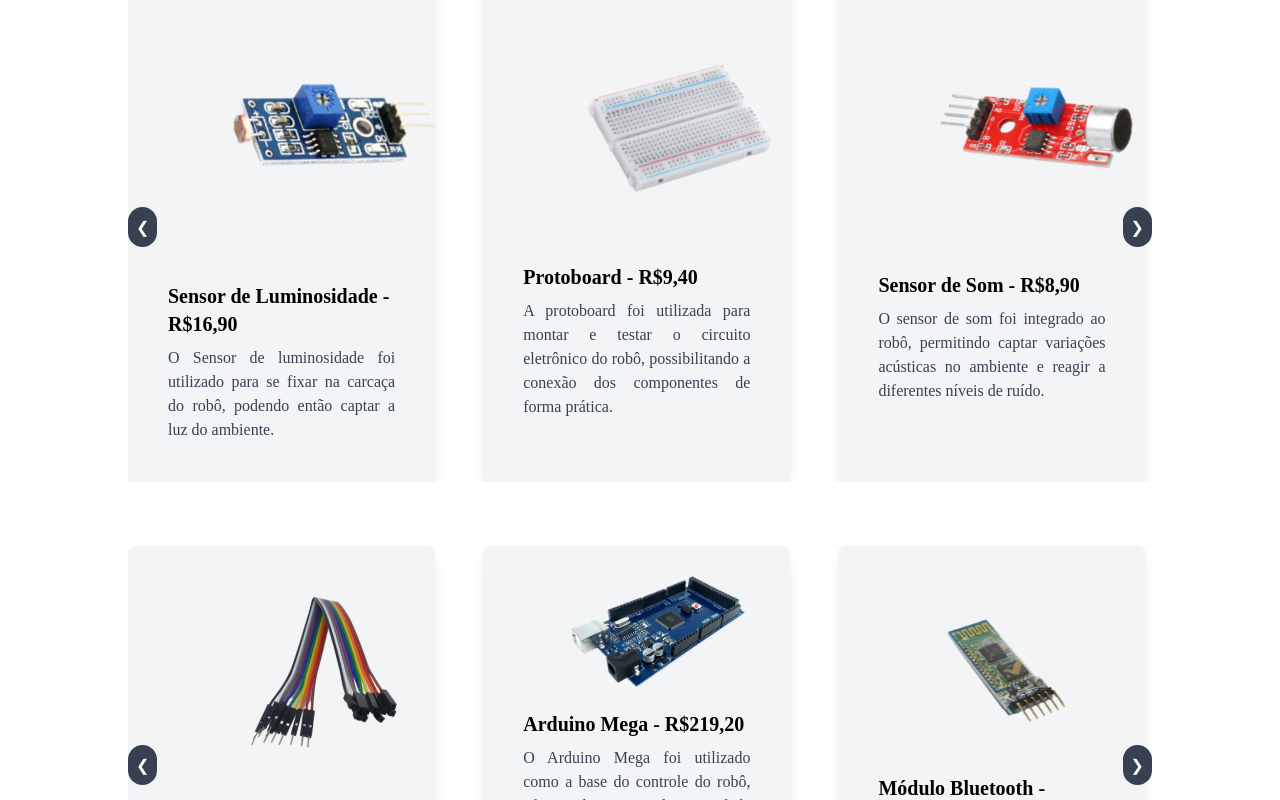
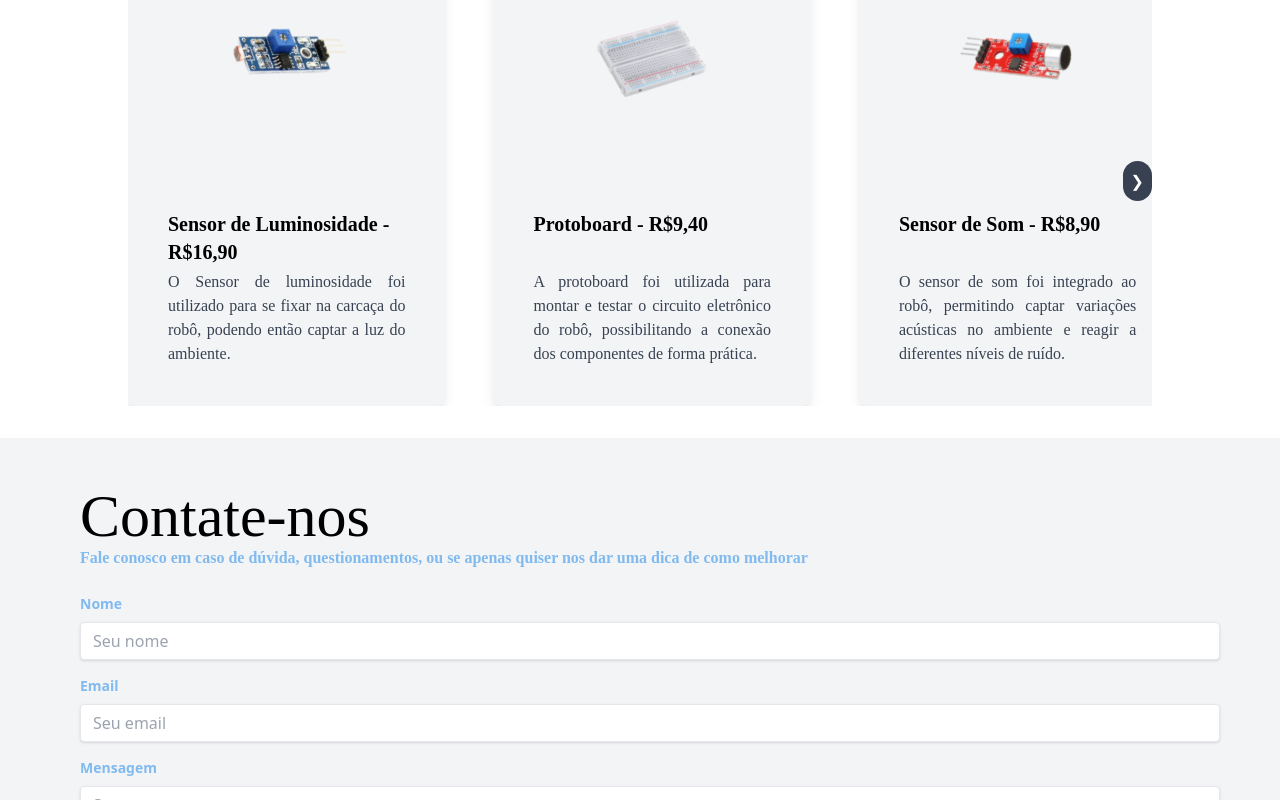
Before and after one commit to MelLayanne/ProjetoBuddy, a React (Vite) app: page /componentes in a window 1280 px wide. Shown: the part 1060-1860 px from the top of the page. Built offline with nearby package versions, Linux system fonts and the light colour scheme; a small style sheet from the web is missing.

Commit message:
componentes

```diff
--- a/src/pages/componentes/ComponentesP.jsx
+++ b/src/pages/componentes/ComponentesP.jsx
@@ -1,4 +1,4 @@
-import React, { useState } from 'react';
+import React, { useState, useEffect } from 'react';
 import sensorL from '../../assets/sensorL.svg';
 import protoboard from '../../assets/protoboard.svg';
 import jumpers from '../../assets/jumpers.svg';
@@ -10,66 +10,46 @@
 import servo from '../../assets/servo.svg';
 
 const ComponentesP = () => {
-  const carousel1Items = [
+  const components = [
     { img: sensorL, title: 'Sensor de Luminosidade', price: 'R$16,90', description: 'O Sensor de luminosidade foi utilizado para se fixar na carcaça do robô, podendo então captar a luz do ambiente.' },
     { img: protoboard, title: 'Protoboard', price: 'R$9,40', description: 'A protoboard foi utilizada para montar e testar o circuito eletrônico do robô, possibilitando a conexão dos componentes de forma prática.' },
     { img: sensorS, title: 'Sensor de Som', price: 'R$8,90', description: 'O sensor de som foi integrado ao robô, permitindo captar variações acústicas no ambiente e reagir a diferentes níveis de ruído.' },
     { img: lcd, title: 'Display LCD', price: 'R$21,90', description: 'O Display LCD é responsável por mostrar as horas e indicar a temperatura exterior.' },
-    { img: moduloS, title: 'Módulo gravador de som', price: 'R$30,90', description: 'O Módulo gravador de voz foi utilizado para trazer a comunicação do responsável através do robô.' }
-  ];
-
-  const carousel2Items = [
+    { img: moduloS, title: 'Módulo Gravador de Som', price: 'R$30,90', description: 'O Módulo gravador de voz foi utilizado para tornar possível a comunicação do responsável através do robô.' },
     { img: jumpers, title: 'Jumpers', price: 'R$16,90', description: 'Os jumpers foram utilizados para estabelecer conexões temporárias entre os componentes na protoboard.' },
-    { img: arduino, title: 'Arduino Mega', price: 'R$219,20', description: 'O Arduino Mega foi utilizado como a base do controle do robô, oferecendo uma ampla capacidade de processamento.' },
-    { img: moduloB, title: 'Módulo Bluetooth', price: 'R$39,90', description: 'O módulo Bluetooth foi acoplado ao robô, permitindo a comunicação sem fio com o aplicativo, em tempo real.' },
+    { img: arduino, title: 'Arduíno Mega', price: 'R$219,20', description: 'O Arduino Mega foi utilizado como a base do controle do robô, oferecendo uma ampla capacidade de processamento e múltiplas portas de entrada e saída.' },
+    { img: moduloB, title: 'Módulo Bluetooth', price: 'R$39,90', description: 'O módulo Bluetooth foi acoplado ao robô, permitindo a comunicação sem fio com o aplicativo, possibilitando troca de dados em tempo real.' },
     { img: servo, title: 'Servo Motor', price: 'R$28,02', description: 'O Servo motor trouxe mobilidade aos braços e à base, tornando o robô mais dinâmico.' }
   ];
 
-  const [currentIndex1, setCurrentIndex1] = useState(0);
-  const [currentIndex2, setCurrentIndex2] = useState(0);
-  const itemsPerSlide = window.innerWidth >= 768 ? 3 : 1;
+  const [currentIndex, setCurrentIndex] = useState(0);
+  const itemsPerSlide = window.innerWidth < 768 ? 1 : 3;
 
-  const prevSlide = (carousel) => {
-    if (carousel === 1) {
-      setCurrentIndex1((prevIndex) =>
-        prevIndex === 0 ? Math.floor(carousel1Items.length / itemsPerSlide) * itemsPerSlide : prevIndex - itemsPerSlide
+  const prevSlide = () => {
+    setCurrentIndex((prevIndex) =>
+      prevIndex === 0 ? components.length - itemsPerSlide : prevIndex - itemsPerSlide
     );
-    } else {
-      setCurrentIndex2((prevIndex) =>
-        prevIndex === 0 ? Math.floor(carousel2Items.length / itemsPerSlide) * itemsPerSlide : prevIndex - itemsPerSlide
-      );
-    }
   };
 
-  const nextSlide = (carousel) => {
-    if (carousel === 1) {
-      setCurrentIndex1((prevIndex) =>
-        prevIndex + itemsPerSlide >= carousel1Items.length ? 0 : prevIndex + itemsPerSlide
+  const nextSlide = () => {
+    setCurrentIndex((prevIndex) =>
+      prevIndex + itemsPerSlide >= components.length ? 0 : prevIndex + itemsPerSlide
     );
-    } else {
-      setCurrentIndex2((prevIndex) =>
-        prevIndex + itemsPerSlide >= carousel2Items.length ? 0 : prevIndex + itemsPerSlide
-      );
-    }
   };
 
-  const renderCarouselItems = (items, currentIndex) => {
-    return items
-      .slice(currentIndex, currentIndex + itemsPerSlide)
-      .map((item, index) => (
-        <div key={index} className="bg-gray-100 p-6 rounded-lg shadow-lg w-full sm:w-1/2 md:w-[30%] flex-shrink-0 md:mr-[3rem]">
-          <img src={item.img} alt={item.title} className="rounded-t-lg md:ml-[3rem]" />
-          <div className="p-4">
-            <h3 className="text-xl font-bold mb-2 font-tinos">{item.title} - {item.price}</h3>
-            <p className="text-gray-700 text-justify font-tinos">{item.description}</p>
-          </div>
-        </div>
-      ));
+  useEffect(() => {
+    const handleResize = () => {
+      const items = window.innerWidth < 768 ? 1 : 3;
+      setCurrentIndex(0);
     };
+
+    window.addEventListener('resize', handleResize);
+
+    return () => window.removeEventListener('resize', handleResize);
+  }, []);
 
   return (
     <>
-
       <section className="h-screen w-full">
         <div className="h-full bg-[url('https://i.imgur.com/t6vSe9p.png')] bg-no-repeat bg-cover bg-center z-10 w-full">
           <div className="bg-black bg-opacity-60 h-screen flex justify-center items-center text-center w-full">
@@ -104,31 +84,42 @@
       </section>
 
 
-      <section className="relative overflow-hidden w-[80%] max-sm:ml-[2rem] ml-[16rem] max-sm:h-[70vh] md:mt-[3rem] max-sm:mb-16 md:ml-[8rem]	">
-        <div id="carousel1" className="flex transition-transform duration-500 ease-in-out">
-          {renderCarouselItems(carousel1Items, currentIndex1)}
+      <section className="py-8 w-full flex flex-col items-center">
+        <div className="relative w-[80%] max-w-full overflow-hidden">
+          <div
+            id="carousel"
+            className="flex transition-transform duration-500 ease-in-out"
+            style={{ transform: `translateX(-${currentIndex * (100 / itemsPerSlide)}%)` }}
+          >
+            {components.map((component, index) => (
+              <div key={index} className="bg-gray-100 p-6 rounded-lg shadow-lg w-full sm:w-1/2 md:w-[31%] flex-shrink-0 flex flex-col items-center justify-between md:mr-[3rem] h-[450px]">
+                <img src={component.img} alt={component.title} className="rounded-t-lg mx-auto max-h-[150px] object-contain" />
+                <div className="p-4 flex-grow flex flex-col justify-between">
+                  <h3 className="text-xl font-bold mt-16 font-tinos">{component.title} - {component.price}</h3>
+                  <p className="text-gray-700 text-justify font-tinos ">{component.description}</p>
                 </div>
-        <button onClick={() => prevSlide(1)} className="absolute left-[0rem] top-1/2 transform -translate-y-1/2 bg-gray-700 text-white p-2 rounded-full">
+              </div>
+            ))}
+          </div>
+
+          {currentIndex > 0 && (
+            <button
+              onClick={prevSlide}
+              className="absolute left-0 top-1/2 transform -translate-y-1/2 bg-gray-700 text-white p-2 rounded-full"
+            >
               &#10094;
             </button>
-        <button onClick={() => nextSlide(1)} className="absolute right-[0rem] top-1/2 transform -translate-y-1/2 bg-gray-700 text-white p-2 rounded-full">
+          )}
+          {currentIndex + itemsPerSlide < components.length && (
+            <button
+              onClick={nextSlide}
+              className="absolute right-0 top-1/2 transform -translate-y-1/2 bg-gray-700 text-white p-2 rounded-full"
+            >
               &#10095;
             </button>
+          )}
+        </div>
       </section>
-
-
-      <section className="relative overflow-hidden w-[80%] max-sm:ml-[2rem] ml-[16rem] max-sm:h-[70vh] md:mt-[4rem] md:mb-[4rem] max-sm:mb-16  md:ml-[8rem]	">
-        <div id="carousel2" className="flex transition-transform duration-500 ease-in-out">
-          {renderCarouselItems(carousel2Items, currentIndex2)}
-        </div>
-        <button onClick={() => prevSlide(2)} className="absolute left-[0rem] top-1/2 transform -translate-y-1/2 bg-gray-700 text-white p-2 rounded-full">
-          &#10094;
-        </button>
-        <button onClick={() => nextSlide(2)} className="absolute right-[0rem] top-1/2 transform -translate-y-1/2 bg-gray-700 text-white p-2 rounded-full">
-          &#10095;
-        </button>
-      </section>
-
       <section className='bg-gray-100 pt-[3rem] h-full md:h-[65%] 2xl:h-[57%] max-sm:h-[67%]'>
   <div className='pl-[5rem] pb-5'>
     <h2 className='font-tinos text-3xl md:text-6xl md:ml-0 ml-[-3rem]'>Contate-nos</h2>
```
Lines whose indentation alone changed are shown as unchanged.
